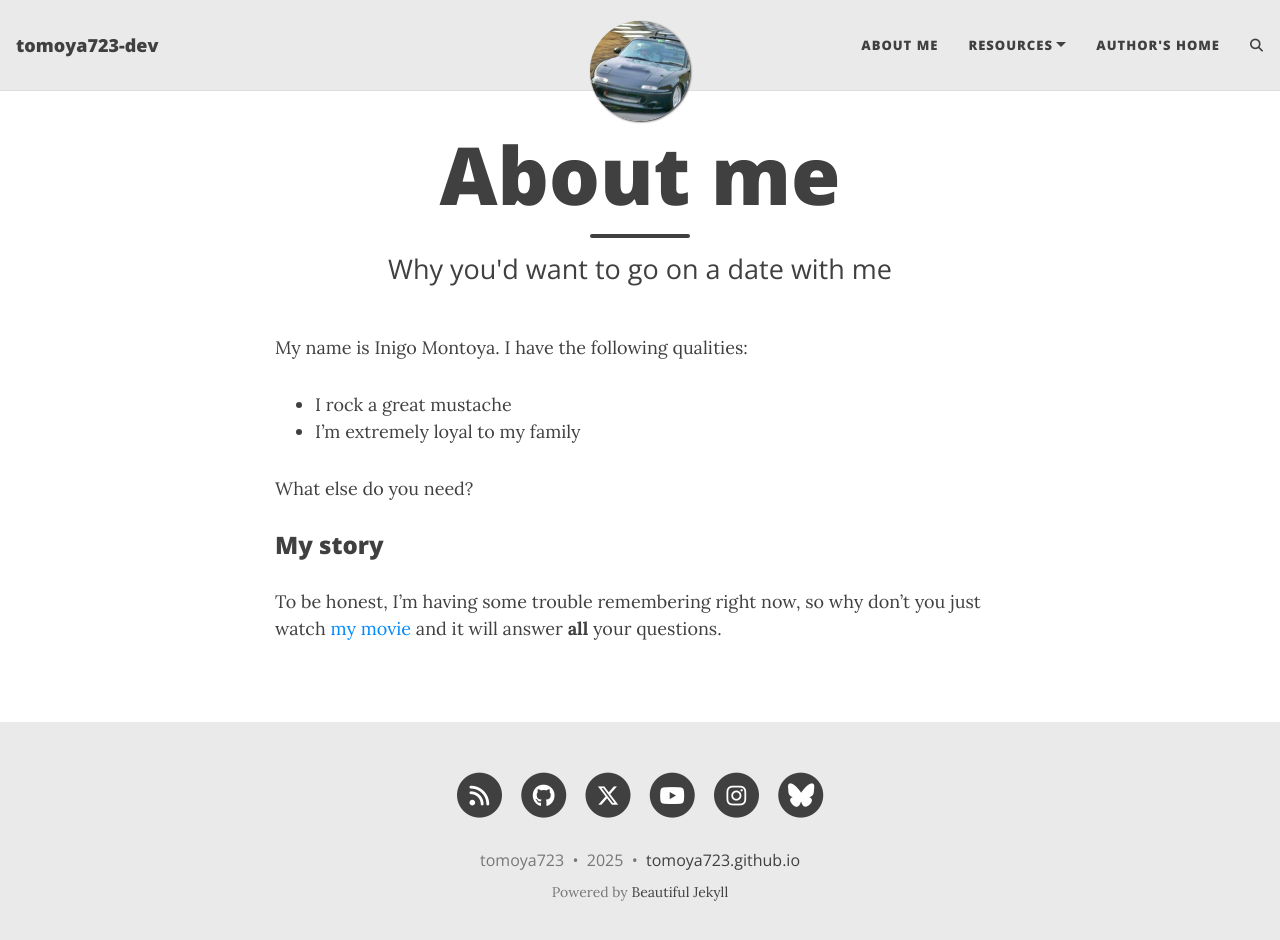
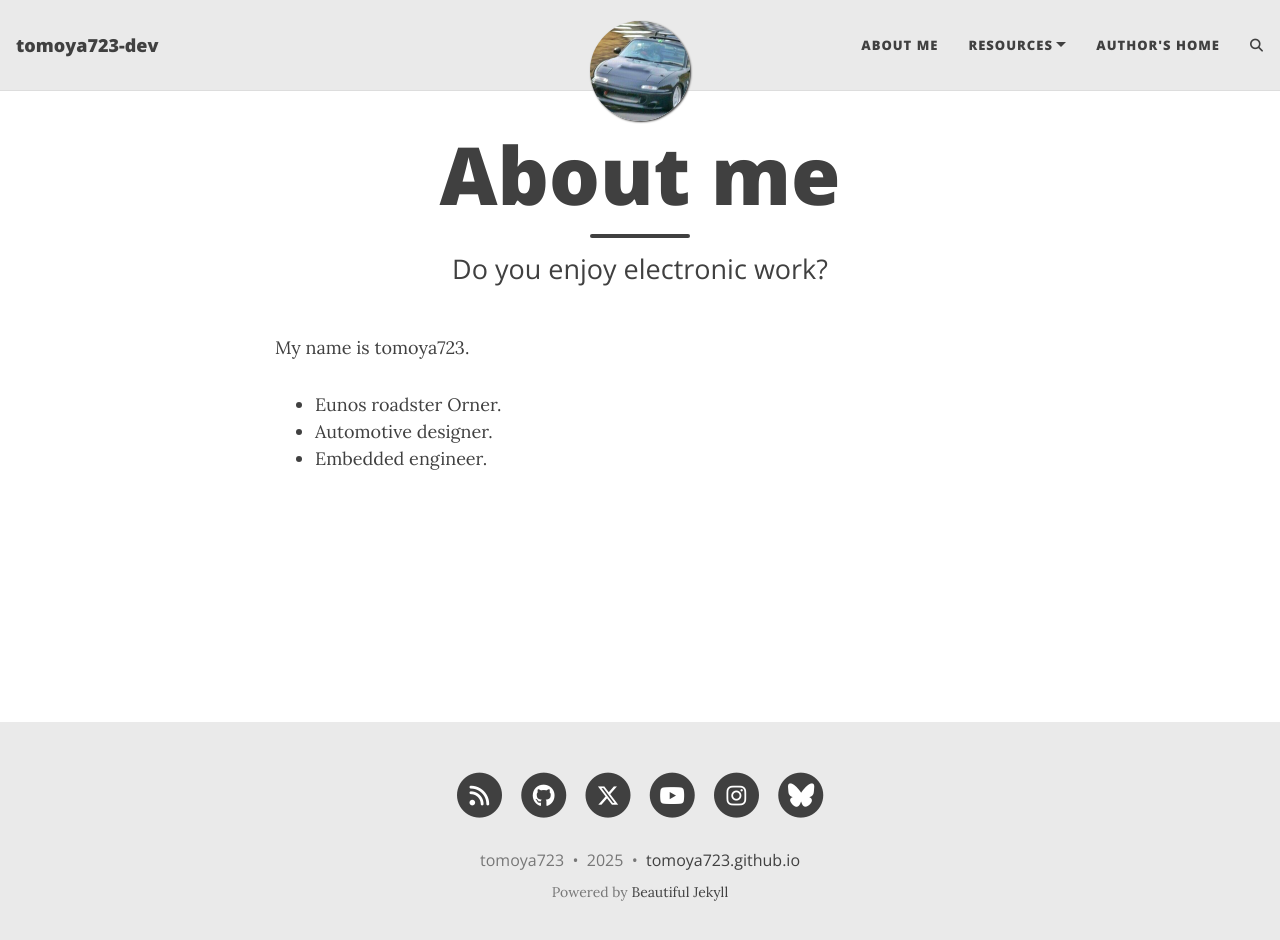
Before and after one commit to tomoya723/tomoya723.github.io, a Jekyll site: the page built from aboutme.md, in a window 1280 px wide and 953 px high. Shown: the top 940 px of the window. Built offline with Jekyll 4.4.1, drawn with Linux system fonts in a browser that asks for light colours; comment, search, counter and statistics services are not loaded.

Commit message:
Update aboutme.md

```diff
--- a/aboutme.md
+++ b/aboutme.md
@@ -1,16 +1,11 @@
 ---
 layout: page
 title: About me
-subtitle: Why you'd want to go on a date with me
+subtitle: Do you enjoy electronic work?
 ---
 
-My name is Inigo Montoya. I have the following qualities:
+My name is tomoya723.
 
-- I rock a great mustache
-- I'm extremely loyal to my family
-
-What else do you need?
-
-### My story
-
-To be honest, I'm having some trouble remembering right now, so why don't you just watch [my movie](https://en.wikipedia.org/wiki/The_Princess_Bride_%28film%29) and it will answer **all** your questions.
+- Eunos roadster Orner.
+- Automotive designer.
+- Embedded engineer.
```
